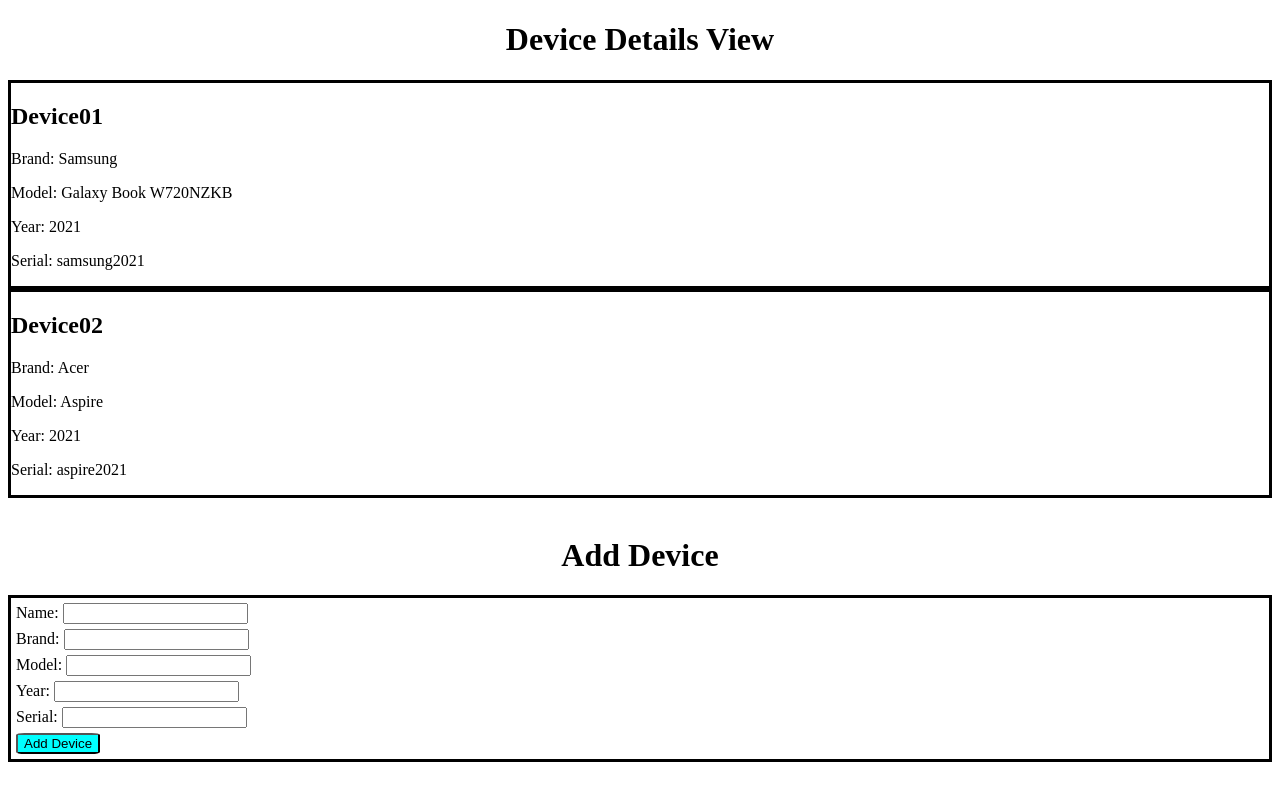
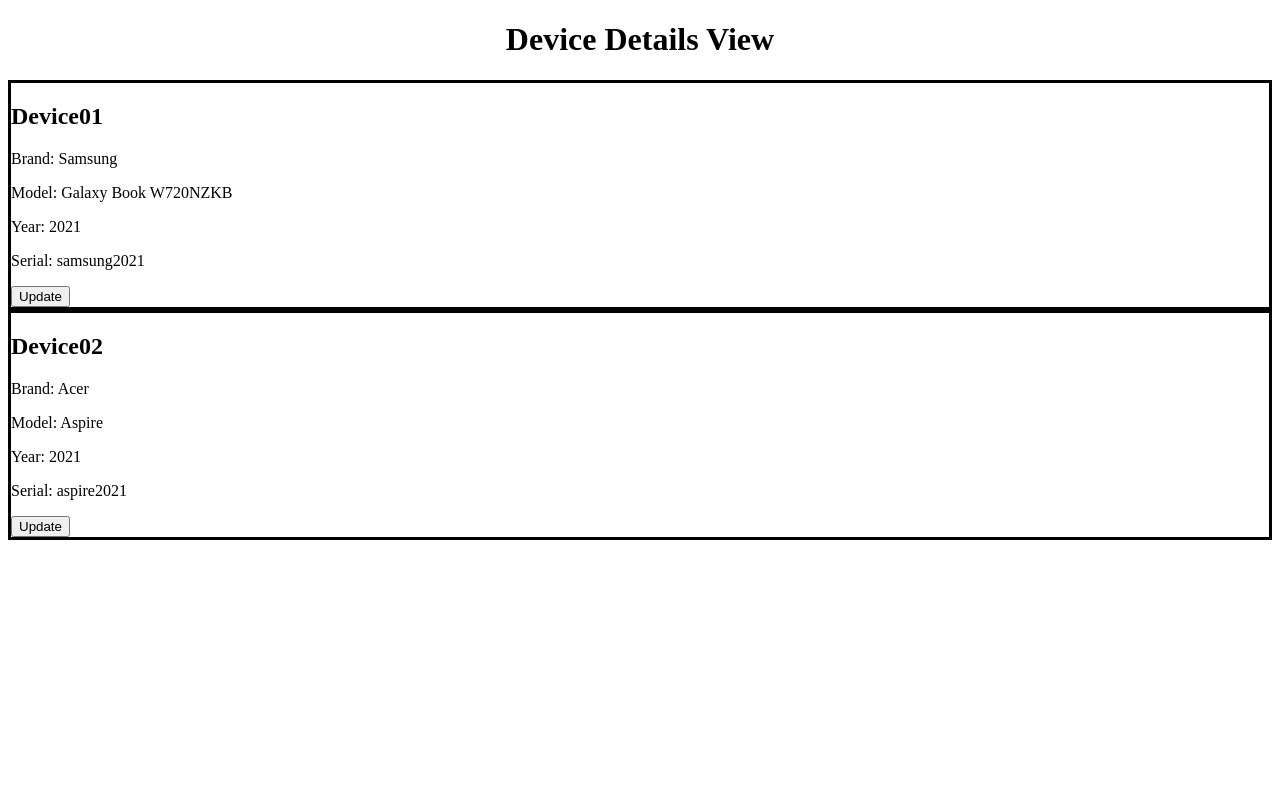
Before and after one commit to RheaAmancio07/amancior-angularGroup2-project, an Angular app: page / in a window 1280 px wide. Built offline with nearby package versions, Linux system fonts and the light colour scheme.

Commit message:
this is activity 7

```diff
--- a/src/app/app.component.css
+++ b/src/app/app.component.css
@@ -2,6 +2,6 @@
     text-align: center;
 }
 
-div {
+.device {
     border: solid black;
 }
--- a/src/app/app.component.html
+++ b/src/app/app.component.html
@@ -1,14 +1,18 @@
 <h1>Device Details View</h1>
-<div *ngFor="let device of devices">
-    <app-device-details [deviceDetail]="device"></app-device-details>
+<div *ngIf="!showUpdate">
+    <div class="device" *ngFor="let device of devices">
+        <app-device-details [deviceDetail]="device" (updateDetail)="updateDevice($event)"></app-device-details>
+    </div>
 </div>
 <br>
-<h1> Add Device</h1>
-<div>
-    <app-template-form (deviceDetail)="newDeviceAdded($event)"></app-template-form>
+<div *ngIf="showUpdate">
+    <app-reactive-form [device]="selectedDevice" (update)="updateDisplay($event)"></app-reactive-form>
 </div>
 
-
+<!--<div>
+    <h1> Add Device</h1>
+    <app-template-form (deviceDetail)="newDeviceAdded($event)"></app-template-form>
+</div>-->
 
 <!-- Activity 5
 <p>{{title}}</p>
--- a/src/app/app.component.ts
+++ b/src/app/app.component.ts
@@ -13,8 +13,11 @@
 
   title = "My first Angular component";
 
+  showUpdate:boolean = false;
+
   devices: Device[] = [
     {
+      id: 1,
       name:  "Device01",
       brand: "Samsung",
       model: "Galaxy Book W720NZKB",
@@ -23,6 +26,7 @@
 
     },
     {
+      id: 2,
       name:  "Device02",
       brand: "Acer",
       model: "Aspire",
@@ -30,6 +34,24 @@
       serial: "aspire2021"
     }
   ]
+
+  selectedDevice: Device;
+
+  updateDevice(deviceId:number){
+    this.showUpdate = true;
+    this.selectedDevice = this.devices.find(device => device.id == deviceId)
+    console.log(deviceId + 'app');
+  }
+
+  updateDisplay(updatedDevice:Device){
+    this.showUpdate = false;
+    //console.log(updatedDevice);
+    let index = this.devices.findIndex(device=> device.id == updatedDevice.id)
+    console.log(index);
+    this.devices[index] = updatedDevice;
+
+
+  }
 
   newDeviceAdded(device:Device){
     console.log(device);
--- a/src/app/app.module.ts
+++ b/src/app/app.module.ts
@@ -10,6 +10,7 @@
 import { FourthComponent } from './fourth/fourth.component';
 import { DeviceDetailsComponent } from './device-details/device-details.component';
 import { TemplateFormComponent } from './template-form/template-form.component';
+import { ReactiveFormComponent } from './reactive-form/reactive-form.component';
 
 @NgModule({
   declarations: [
@@ -19,7 +20,8 @@
     ThirdComponent,
     FourthComponent,
     DeviceDetailsComponent,
-    TemplateFormComponent
+    TemplateFormComponent,
+    ReactiveFormComponent
   ],
   imports: [
     BrowserModule,
--- a/src/app/device-details/device-details.component.html
+++ b/src/app/device-details/device-details.component.html
@@ -3,3 +3,4 @@
 <p>Model: {{deviceDetail.model}}</p>
 <p>Year: {{deviceDetail.year}}</p>
 <p>Serial: {{deviceDetail.serial}}</p>
+<button (click) = "updateDevice(deviceDetail.id)">Update</button>
--- a/src/app/device-details/device-details.component.ts
+++ b/src/app/device-details/device-details.component.ts
@@ -1,4 +1,4 @@
-import { Component, OnInit, Input } from '@angular/core';
+import { Component, OnInit, Input, Output, EventEmitter } from '@angular/core';
 import { Device } from './../models';
 
 @Component({
@@ -10,9 +10,15 @@
 
   @Input() deviceDetail: Device;
 
+  @Output() updateDetail = new EventEmitter();
+
   constructor() { }
 
   ngOnInit(): void {
   }
 
+  updateDevice(id){
+    this.updateDetail.emit(id);
+  }
+
 }
--- a/src/app/models.ts
+++ b/src/app/models.ts
@@ -1,4 +1,5 @@
 export interface Device {
+    id?: number;
     name: string;
     brand: string;
     model: string;
--- /dev/null
+++ b/src/app/reactive-form/reactive-form.component.html
@@ -0,0 +1,21 @@
+<h1>Update Device Info</h1>
+
+<form [formGroup]="updateForm" (ngSubmit)="updateDevice()">
+    <input formControlName = "id" type = "hidden" id ="id">
+    <label for="name">Device Name: </label>
+    <input formControlName = "name" type = "text" id ="name">
+    <br>
+    <label for="brand">Brand: </label>
+    <input formControlName = "brand" type = "text" id ="brand">
+    <br>
+    <label for="model">Model: </label>
+    <input formControlName = "model" type = "text" id ="model">
+    <br>
+    <label for="year">Year: </label>
+    <input formControlName = "year" type = "text" id ="year">
+    <br>
+    <label for="serial">Serial: </label>
+    <input formControlName = "serial" type = "text" id ="serial">
+    <br>
+    <button type="submit">Submit</button>
+</form>
--- /dev/null
+++ b/src/app/reactive-form/reactive-form.component.ts
@@ -0,0 +1,45 @@
+import { Component, Input, OnInit, Output, EventEmitter} from '@angular/core';
+import { FormControl, FormGroup } from '@angular/forms';
+import { Device } from '../models';
+
+
+@Component({
+  selector: 'app-reactive-form',
+  templateUrl: './reactive-form.component.html',
+  styleUrls: ['./reactive-form.component.css']
+})
+export class ReactiveFormComponent implements OnInit {
+
+  updateForm = new FormGroup({
+    id: new FormControl(''),
+    name: new FormControl(''),
+    brand: new FormControl(''),
+    model: new FormControl(''),
+    year: new FormControl(''),
+    serial: new FormControl('')
+  })
+
+  @Input() device: Device;
+
+  @Output() update = new EventEmitter();
+
+  constructor() { }
+
+  ngOnInit() {
+    this.updateForm = new FormGroup({
+      id: new FormControl(this.device.id),
+      name: new FormControl(this.device.name),
+      brand: new FormControl(this.device.brand),
+      model: new FormControl(this.device.model),
+      year: new FormControl(this.device.year),
+      serial: new FormControl(this.device.serial)
+    })
+  }
+
+  updateDevice(){
+    // alert('update device');
+    console.log(this.updateForm.value);
+    this.update.emit(this.updateForm.value);
+  }
+
+}
--- a/src/app/template-form/template-form.component.html
+++ b/src/app/template-form/template-form.component.html
@@ -2,6 +2,7 @@
 
 
 <form #addForm="ngForm" (ngSubmit)="addDevice(addForm)">
+
     <div class="form-group">
         <label for="name">Name: </label>
         <input type="text" name="name" id = "name" ngModel>
```
Also changed, not shown: src/app/reactive-form/reactive-form.component.css (added), 1 other file (tests, documents, lock files or other folders).
